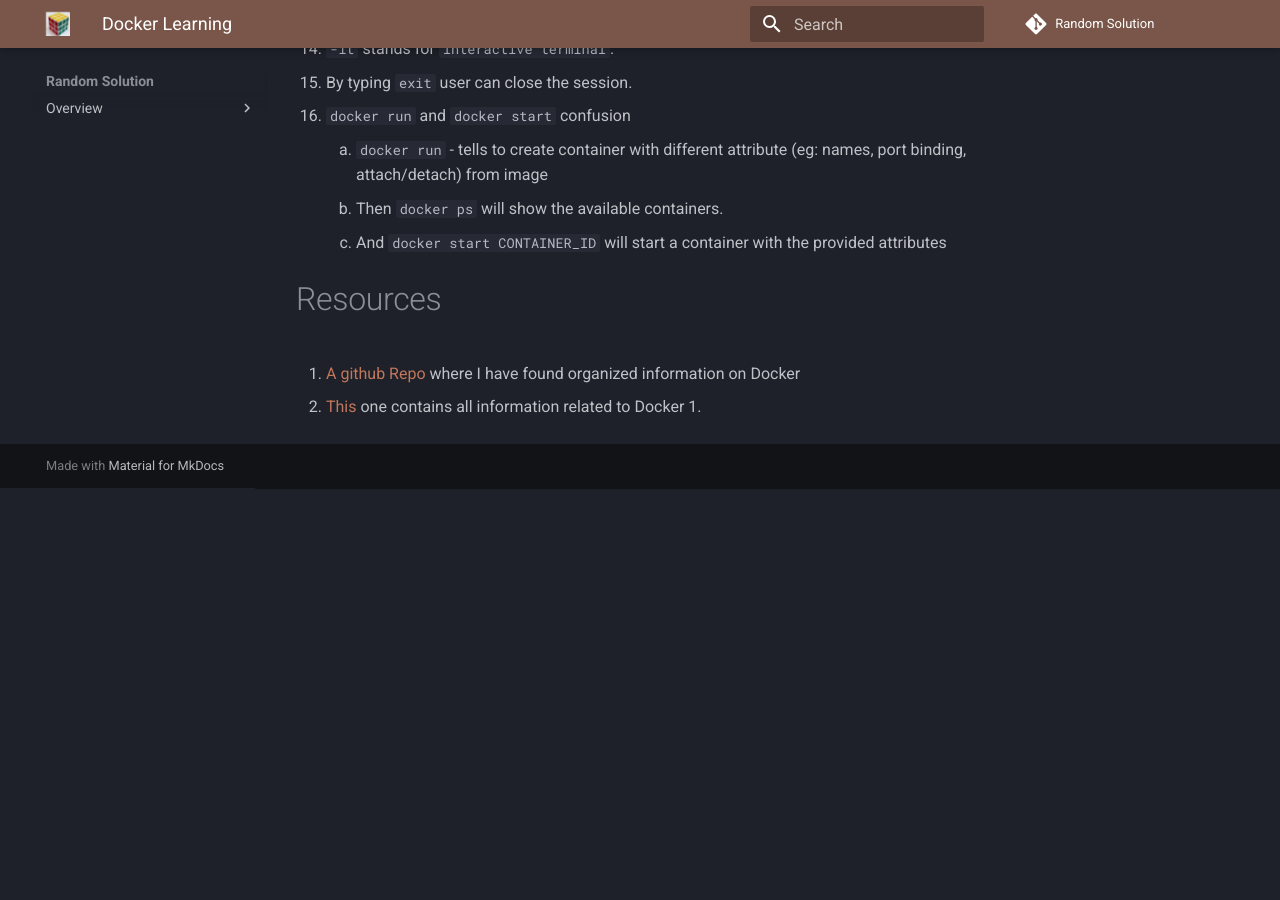
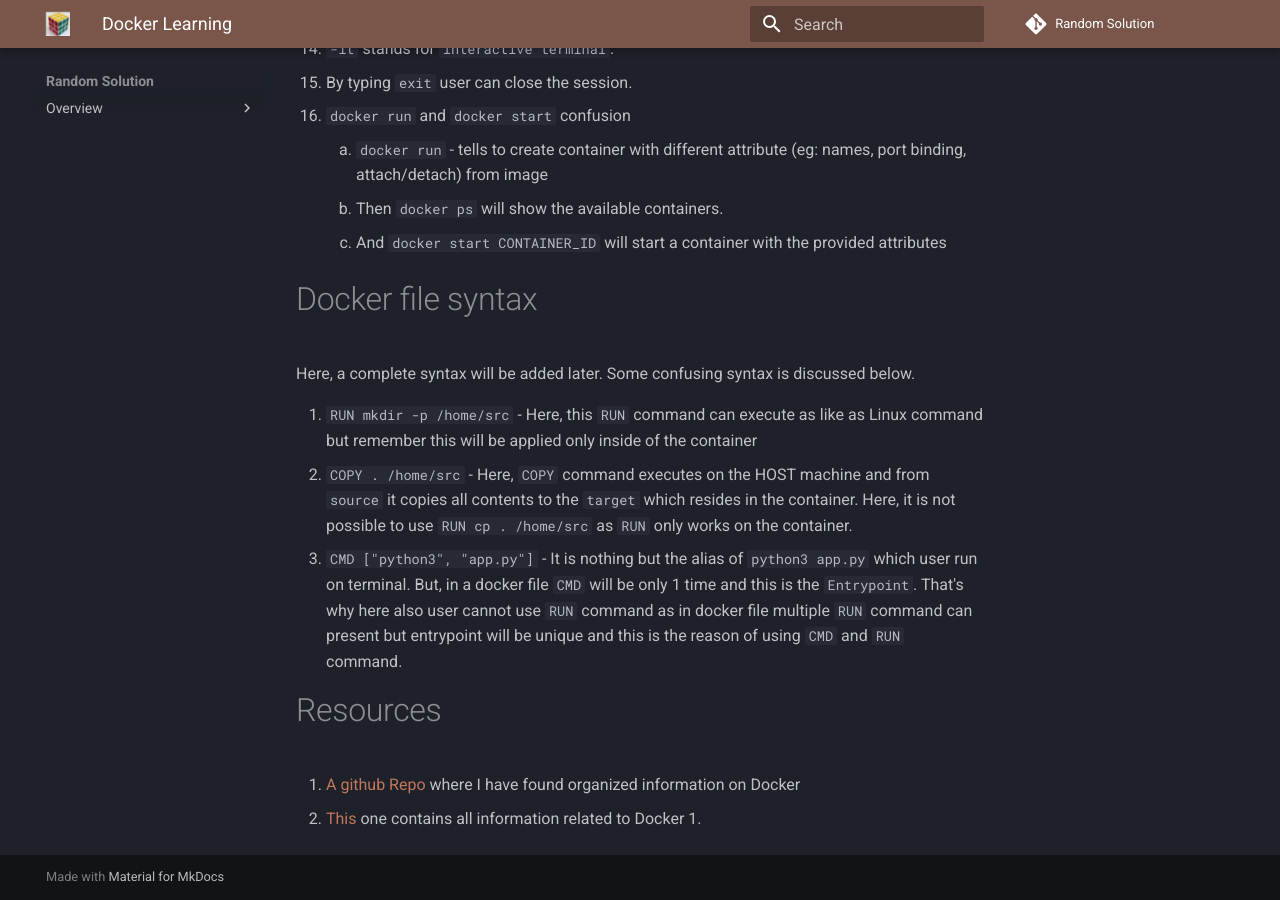
Before and after one commit to atifkarim/random_solution, an MkDocs documentation site: the page built from docs/docker_usage.md, in a window 1280 px wide and 900 px high, scrolled down 2332 px. Built offline with MkDocs 1.6.1 and Material for MkDocs 9.7.7, drawn with Linux system fonts in a browser that asks for light colours; comment, search, counter and statistics services are not loaded; before the commit the page ends 2820 px from its top, so only the background shows below that.

Commit message:
Add confusing syntax of docker file

```diff
--- a/docs/docker_usage.md
+++ b/docs/docker_usage.md
@@ -65,6 +65,14 @@ Lets assume this works related to `redis` docker image , see [here](https://hub.
     1. And `docker start CONTAINER_ID` will start a container with the provided attributes
 
 
+# Docker file syntax
+
+Here, a complete syntax will be added later. Some confusing syntax is discussed below.
+
+1. `RUN mkdir -p /home/src` - Here, this `RUN` command can execute as like as Linux command but remember this will be applied only inside of the container
+1. `COPY . /home/src` - Here, `COPY` command executes on the HOST machine and from `source` it copies all contents to the `target` which resides in the container. Here, it is not possible to use `RUN cp . /home/src` as `RUN` only works on the container.
+1. `CMD ["python3", "app.py"]` - It is nothing but the alias of `python3 app.py` which user run on terminal. But, in a docker file `CMD` will be only 1 time and this is the `Entrypoint`. That's why here also user cannot use `RUN` command as in docker file multiple `RUN` command can present but entrypoint will be unique and this is the reason of using `CMD` and `RUN` command.
+
 
 # Resources
 1. [A github Repo](https://github.com/prakhar1989/docker-curriculum) where I have found organized information on Docker
```
